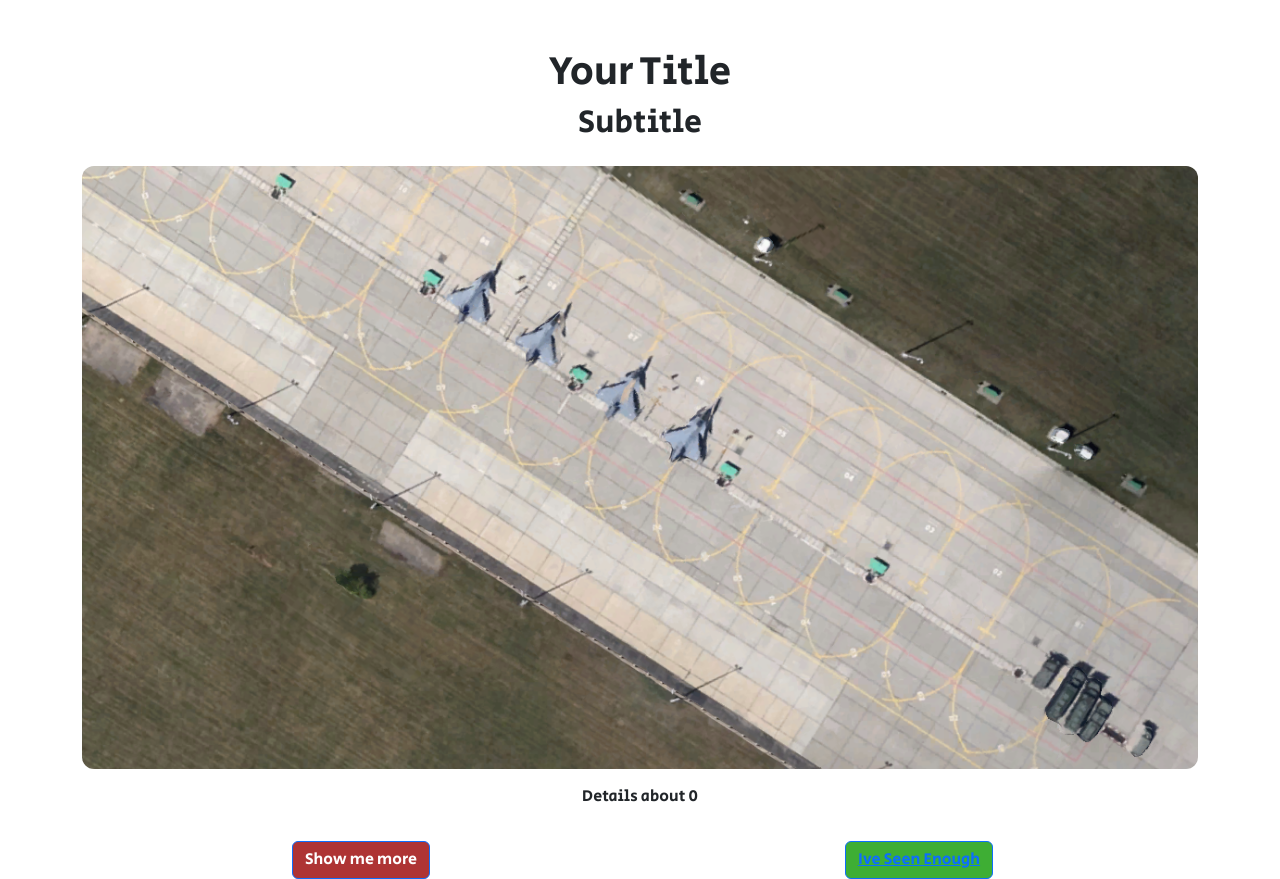
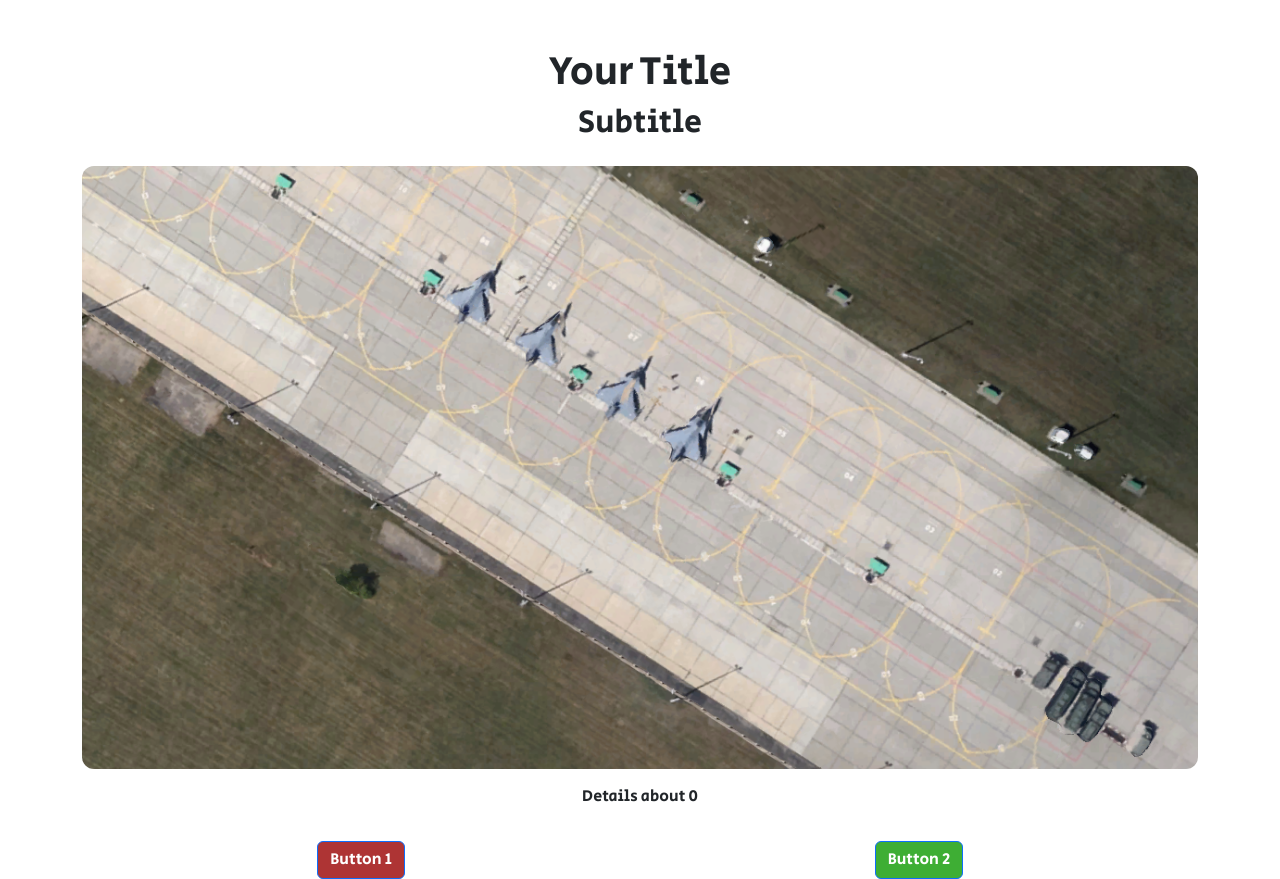
Before and after one commit to The-October-Team/7th-of-october, a React (Create React App) app: page / in a window 1280 px wide. Built offline with nearby package versions, Linux system fonts and the light colour scheme; a web font is replaced by a local one.

Commit message:
Revert "basic routing (#7)" (#8)
This reverts commit 593b97de639c14af8b2459dcbef2bb3418add839.

```diff
--- a/package.json
+++ b/package.json
@@ -15,7 +15,6 @@
     "react": "^18.2.0",
     "react-bootstrap": "^2.9.0",
     "react-dom": "^18.2.0",
-    "react-router-dom": "^6.16.0",
     "react-scripts": "5.0.1",
     "typescript": "^4.9.5",
     "web-vitals": "^2.1.4"
--- a/src/App.tsx
+++ b/src/App.tsx
@@ -3,8 +3,6 @@ import "./styles.css";
 import "bootstrap/dist/css/bootstrap.min.css";
 import { Container, Row, Button, Col, Image } from "react-bootstrap";
 import eventsData from "./data.json";
-import { Routes, Route, Link } from "react-router-dom";
-import Enough from "./pages/enough";
 
 type SetEventIndex = (index: number) => void;
 
@@ -48,7 +46,7 @@ function MainContent({
                             onClick={incIndex(eventIndex, setEventIndex)}
                             id="b1"
                         >
-                            Show me more
+                            Button 1
                         </Button>
                     </Col>
                     <Col>
@@ -57,9 +55,7 @@ function MainContent({
                             className="btn-primary btn-block"
                             id="b2"
                         >
-                            <Link to='/enough'>
-                                Ive Seen Enough
-                            </Link>
+                            Button 2
                         </Button>
                     </Col>
                 </Row>
@@ -87,13 +83,4 @@ const Homepage = () => {
     );
 };
 
-export default function App() {
-    return (
-        <div>
-            <Routes>
-                <Route path="/" element={<Homepage />} />
-                <Route path="enough" element={<Enough />} />
-            </Routes>
-        </div>
-    );
-}
+export default Homepage;
--- a/src/index.tsx
+++ b/src/index.tsx
@@ -3,16 +3,13 @@ import ReactDOM from "react-dom/client";
 import "./index.css";
 import App from "./App";
 import reportWebVitals from "./reportWebVitals";
-import { BrowserRouter } from "react-router-dom";
 
 const root = ReactDOM.createRoot(
     document.getElementById("root") as HTMLElement
 );
 root.render(
     <React.StrictMode>
-        <BrowserRouter>
-            <App />
-        </BrowserRouter>
+        <App />
     </React.StrictMode>
 );
 
--- a/src/pages/enough.tsx
+++ /dev/null
@@ -1,25 +0,0 @@
-import React from "react";
-import "../styles.css";
-import "bootstrap/dist/css/bootstrap.min.css";
-import { Link } from "react-router-dom";
-function EnoughContent() {
-    return (
-        <div>
-            <h2>This is enough</h2>
-            <br/>
-            <Link to='/'>
-                Go Back
-            </Link>
-        </div>
-    );
-}
-
-const Enough = () => {
-    return (
-        <>
-            <EnoughContent/>
-        </>
-    );
-};
-
-export default Enough;
```
Also changed, not shown: 2 other files (tests, documents, lock files or other folders).
